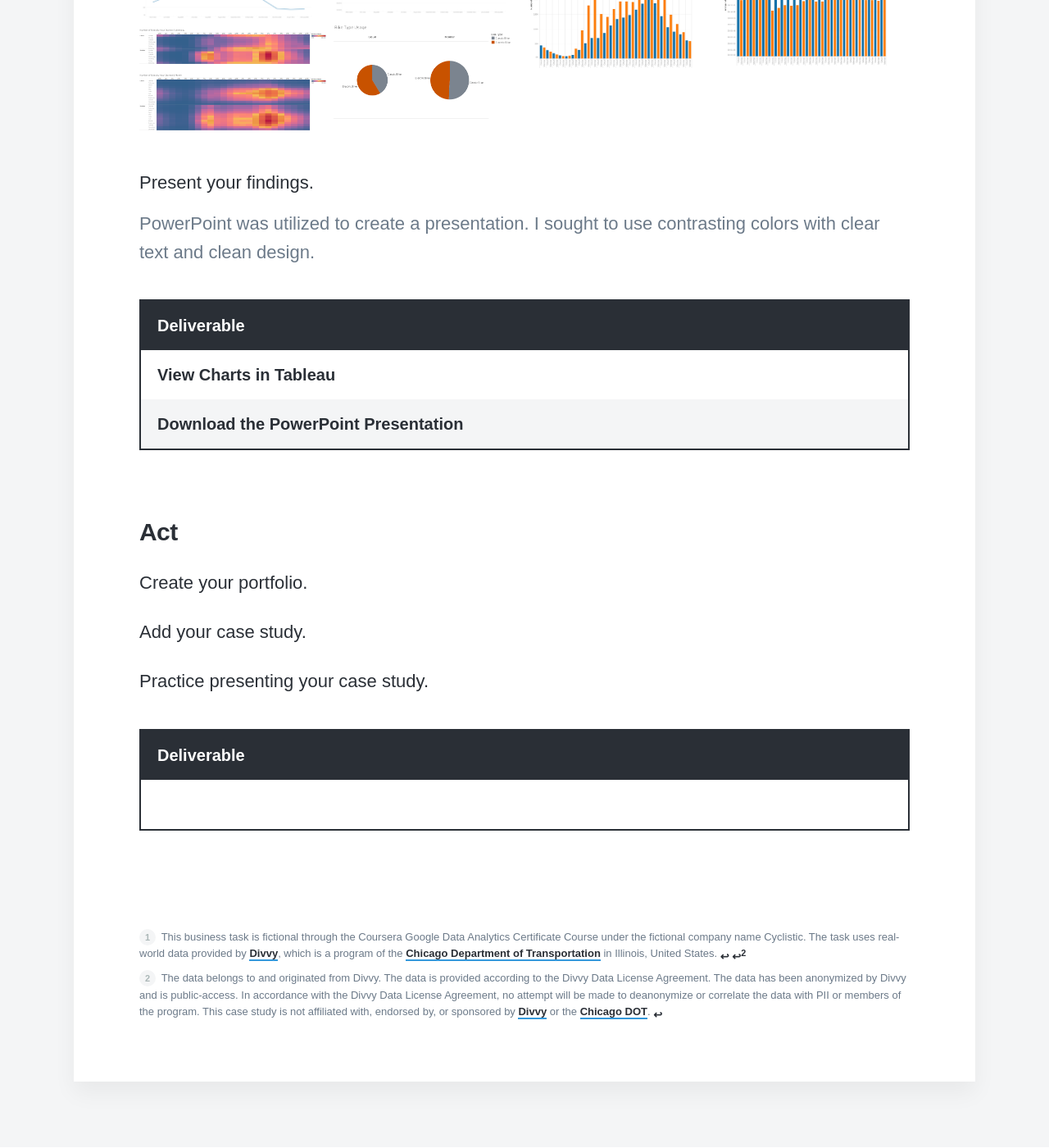
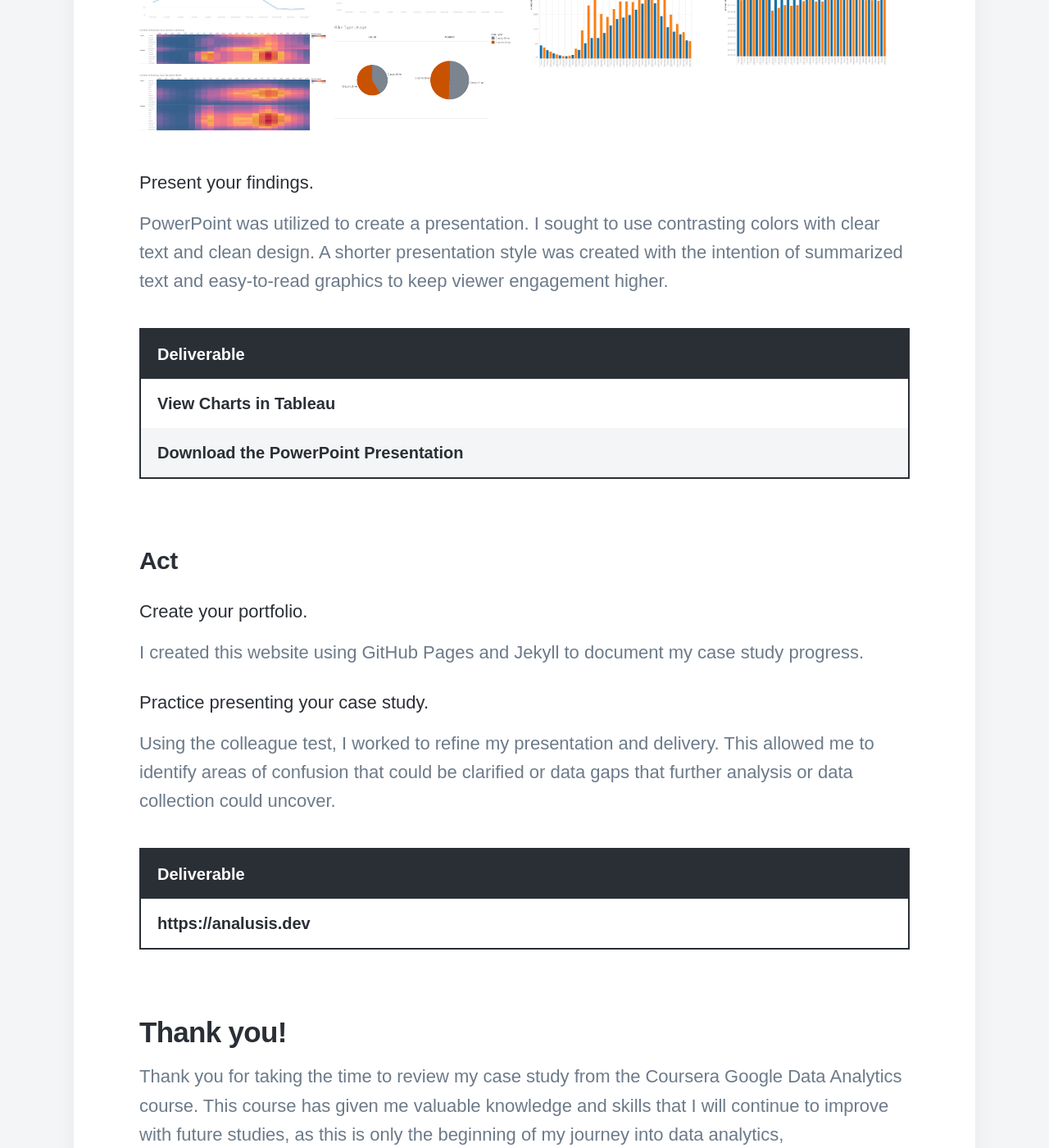
Before and after one commit to analusis/analusis.github.io, a Jekyll site: the page built from _projects/2023-04-02-gda-casestudy1.md, in a window 1280 px wide and 1400 px high, scrolled down 6611 px. Shown: the whole window at 82% size. Built offline with Jekyll 4.4.1, drawn with Linux system fonts in a browser that asks for light colours; nearby versions of some CDN libraries; some web fonts are replaced; some of the changed text lies outside the part shown.

Commit message:
Updated CGDA CS1 page

```diff
--- a/_projects/2023-04-02-gda-casestudy1.md
+++ b/_projects/2023-04-02-gda-casestudy1.md
@@ -116,7 +116,7 @@ I am using Tableau to create charts based on historical data. The charts are sep
 </div>
 
 #### Present your findings.
-PowerPoint was utilized to create a presentation. I sought to use contrasting colors with clear text and clean design.
+PowerPoint was utilized to create a presentation. I sought to use contrasting colors with clear text and clean design. A shorter presentation style was created with the intention of summarized text and easy-to-read graphics to keep viewer engagement higher.
 
 | Deliverable                          |
 |--------------------------------------|
@@ -125,12 +125,19 @@ PowerPoint was utilized to create a presentation. I sought to use contrasting co
 
 ### Act
 #### Create your portfolio.
-#### Add your case study.
+I created this website using GitHub Pages and Jekyll to document my case study progress.
+
 #### Practice presenting your case study.
+Using the colleague test, I worked to refine my presentation and delivery. This allowed me to identify areas of confusion that could be clarified or data gaps that further analysis or data collection could uncover.
 
 | Deliverable                          |
 |--------------------------------------|
-|                                      |
+| [https://analusis.dev]({{ site.url }}) |
+
+
+## Thank you!
+Thank you for taking the time to review my case study from the Coursera Google Data Analytics course. This course has given me valuable knowledge and skills that I will continue to improve with future studies, as this is only the beginning of my journey into data analytics,
+
 
 [^1]: This business task is fictional through the Coursera Google Data Analytics Certificate Course under the fictional company name Cyclistic. The task uses real-world data provided by [Divvy](https://divvybikes.com/), which is a program of the [Chicago Department of Transportation](https://www.chicago.gov/city/en/depts/cdot.html) in Illinois, United States.
 
```
Also changed, not shown: other parts of _projects/2023-04-02-gda-casestudy1.md (+1 -1 lines).
